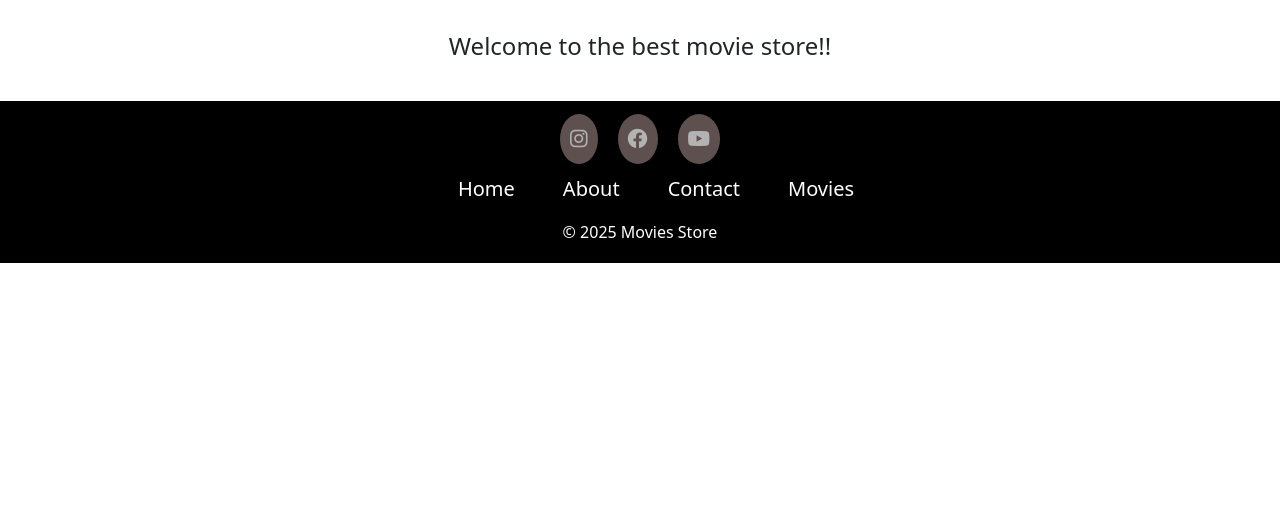
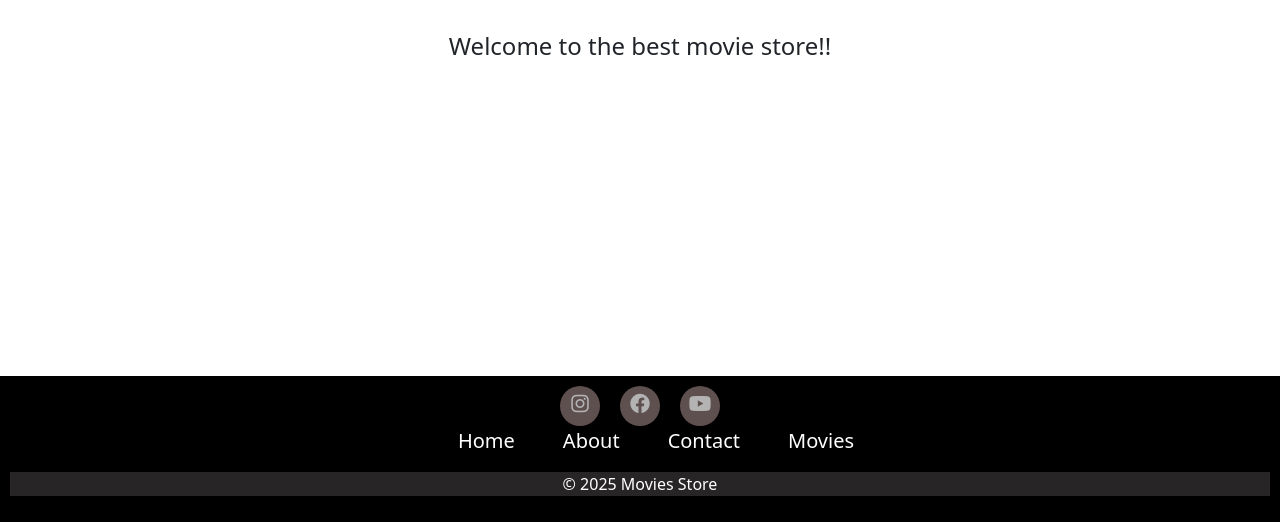
Before and after one commit to nicktemesi/moviesstore, a Django app: page / in a window 1280 px wide. Shown: the part 278-800 px from the top of the page. Run offline with Django 5.2, Linux system fonts and the light colour scheme; some libraries are stand-ins or nearby versions.

Commit message:
complete styled footer

```diff
--- a/static/css/style.css
+++ b/static/css/style.css
@@ -5,12 +5,19 @@
 }
 
 /* footer container */
+*{
+    box-sizing: border-box;
+}
 footer{
     background-color: black;
+    width:100%;
+    position: fixed;
+    bottom: 0;
+
 }
 .footer_cont{
     width: 100%;
-    padding: 3px;
+    padding: 10px;
 }
 .socialmedia_icons{
     display: flex;
@@ -18,20 +25,27 @@ footer{
     justify-content: center;
 }
 .socialmedia_icons a{
-    padding: 10px;
-    margin: 10px;
+    padding: 3px;
+    margin: 0 10px;
     background-color: rgb(136, 114, 114);
-    border-radius: 70%;
+    border-radius: 50%;
+    width: 40px;
+    height: 40px;
     opacity: 0.7;
     transition: opacity 0.2s;
 }
 .socialmedia_icons a:hover{
     opacity: 1;
 }
+.socialmedia_icons a i{
+    text-align: center;
+    width: 100%;
+}
 .footer_nav ul{
     display: flex;
     align-items: center;
     justify-content: center;
+    flex-wrap: wrap;
      gap: 3em;
 }
 .footer_nav ul li{
@@ -52,4 +66,5 @@ a:hover{
 .copyright p{
     text-align: center;
     color: white;
+    background-color: rgb(39, 37, 37);
 }
```
